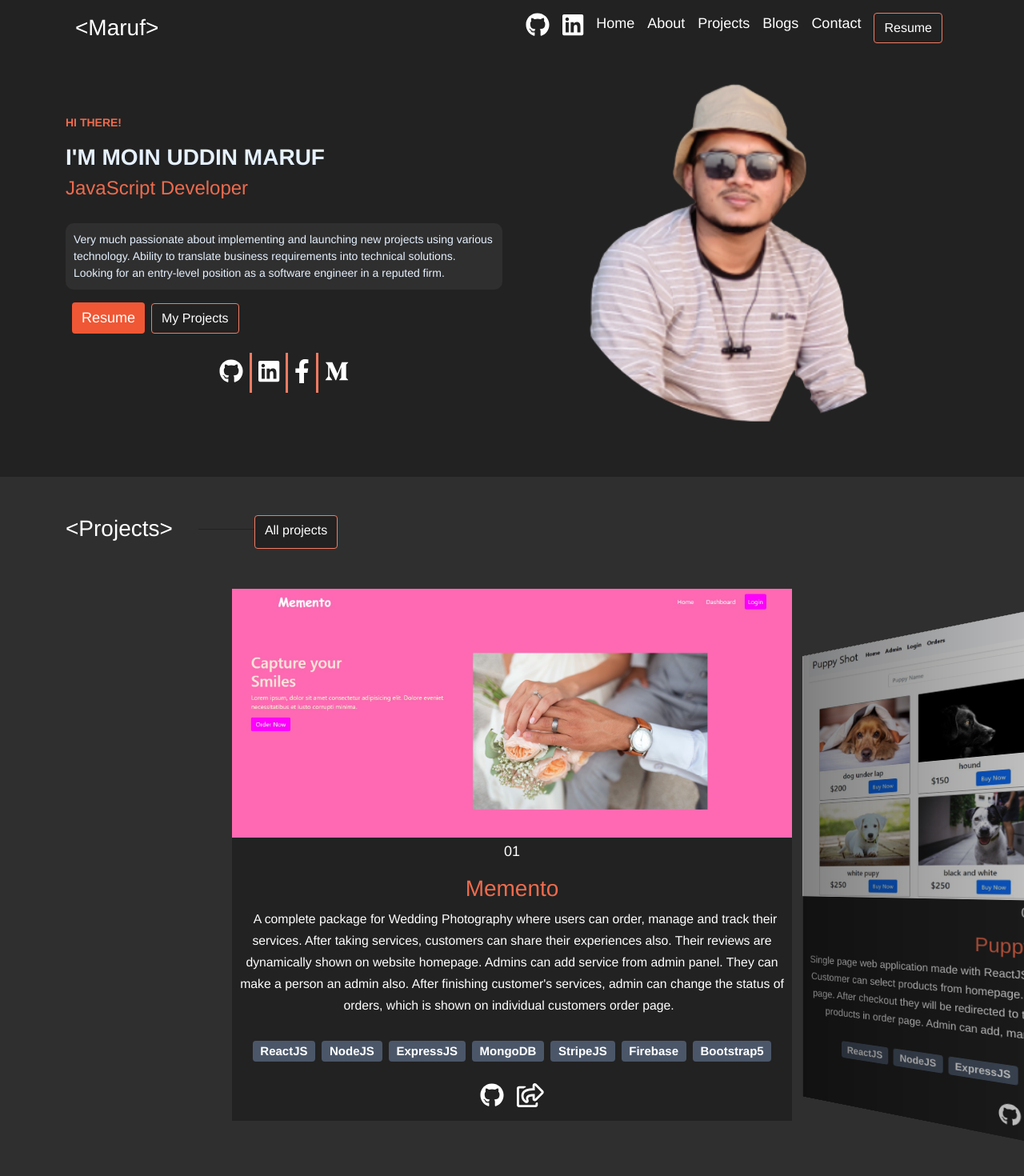
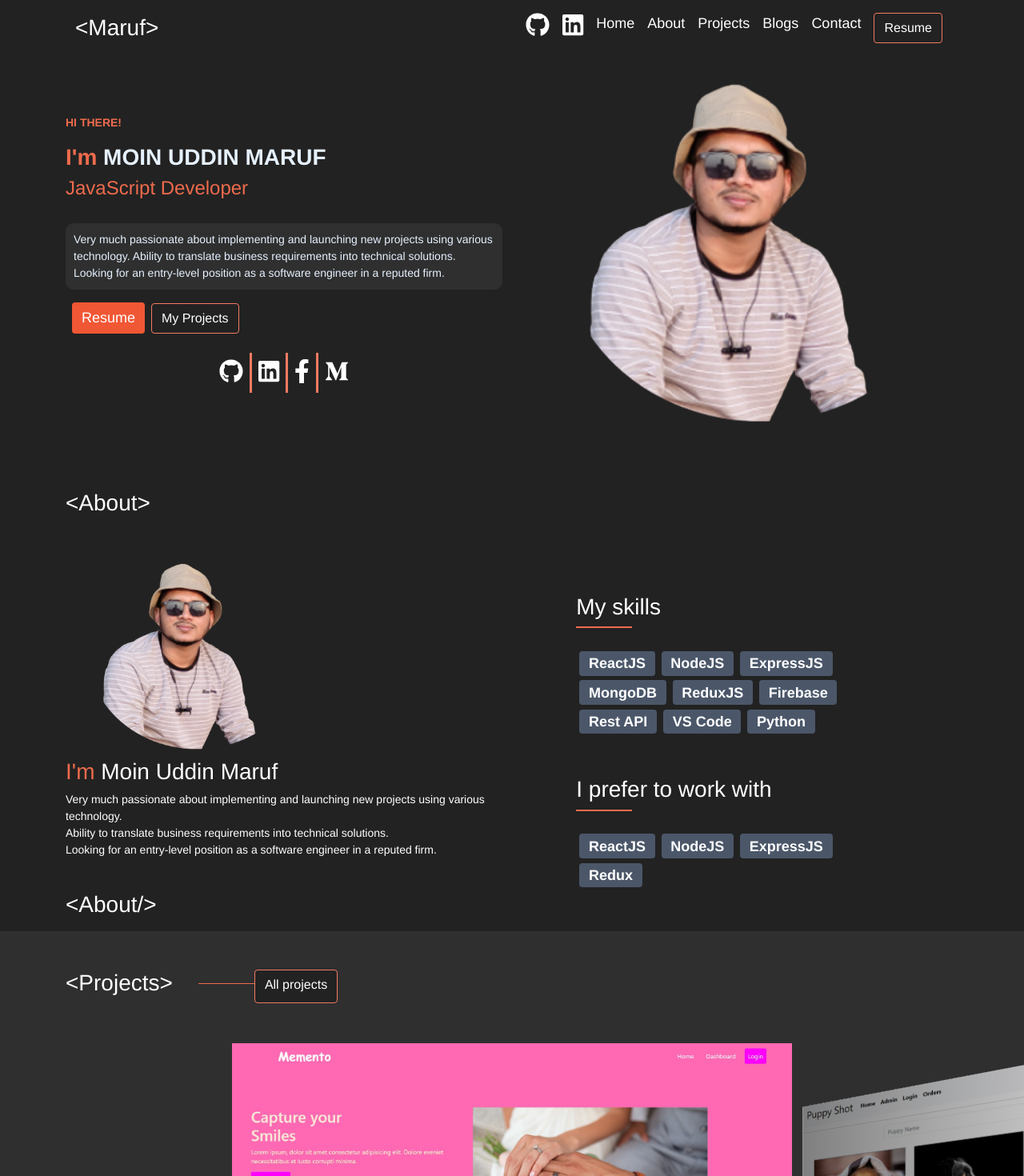
Before and after one commit to MarufHimalay/portfolio-website, a React (Create React App) app: page / in a window 1280 px wide. Shown: the top 1470 px of the page at 80% size. Built offline with nearby package versions, Linux system fonts and the light colour scheme.

Commit message:
final submission

```diff
--- a/src/components/About/About.js
+++ b/src/components/About/About.js
@@ -3,8 +3,8 @@ import { Badge, Container } from 'react-bootstrap';
 import myPic from '../../images/my-pic.png'
 const About = () => {
     return (
-        <div style={{backgroundColor:"#222222"}}>
-            <div  className="container pt-3">
+        <div cl style={{backgroundColor:"#222222"}}>
+            <div  className="container pt-3 pb-3">
                 <h3 ><span style={{ color: "white" }}>{"<"}About{">"}</span></h3>
                 <div className="row mt-5">
                     <div className=" col-md-6">
--- a/src/components/Header/Header.js
+++ b/src/components/Header/Header.js
@@ -13,7 +13,7 @@ const Header = () => {
                 <div className="col-md-6 d-flex justify-content-center">
                     <div>
                         <p style={{ color: "#EE6B4D", fontWeight:"700" }} className="title">HI THERE!</p>
-                        <h3 style={{ color: "#E6F1FF", fontWeight: "700" }}>I'M MOIN UDDIN MARUF</h3>
+                        <h3 style={{ color: "#E6F1FF", fontWeight: "700" }}><span style={{ color: "#EE6B4D" }}>I'm</span> MOIN UDDIN MARUF</h3>
                         <h4 style={{ color: "#EE6B4D" }}>JavaScript Developer</h4>
                         <br />
                         <p style={{ color: "#E6F1FF", backgroundColor:"#2F2F2F", padding:"10px", borderRadius:"10px" }}>Very much passionate about implementing and launching new projects using various technology. Ability to translate business requirements into technical solutions. Looking for an entry-level position as a software engineer in a reputed firm.</p>
--- a/src/components/Home/Home.js
+++ b/src/components/Home/Home.js
@@ -1,10 +1,7 @@
 import React from 'react';
-import NavBar from '../NavBar/NavBar';
 import About from '../About/About';
-import Projects from '../Projects/Projects';
 import Blogs from '../Blogs/Blogs';
 import Contact from '../Contact/Contact';
-import Footer from '../Footer/Footer';
 import Header from '../Header/Header';
 import Slider from '../Carousel/Slider';
 
@@ -12,11 +9,10 @@ const Home = () => {
     return (
         <div>
             <Header></Header>
+            <About />
             <Slider />
             <Blogs></Blogs>
-
             <Contact />
-
         </div>
     );
 };
--- a/src/components/Projects/Projects.css
+++ b/src/components/Projects/Projects.css
@@ -1,7 +1,7 @@
 #works:after{
     display: inline-block;
     content: "";
-    border-top: .1rem solid #222222;
+    border-top: .1rem solid #EE6B4D;
     width: 70px;
     margin: 0 0 0 2rem;
     transform: translateY(-.5rem);
```
Also changed, not shown: src/images/puppyShot.jpg.
